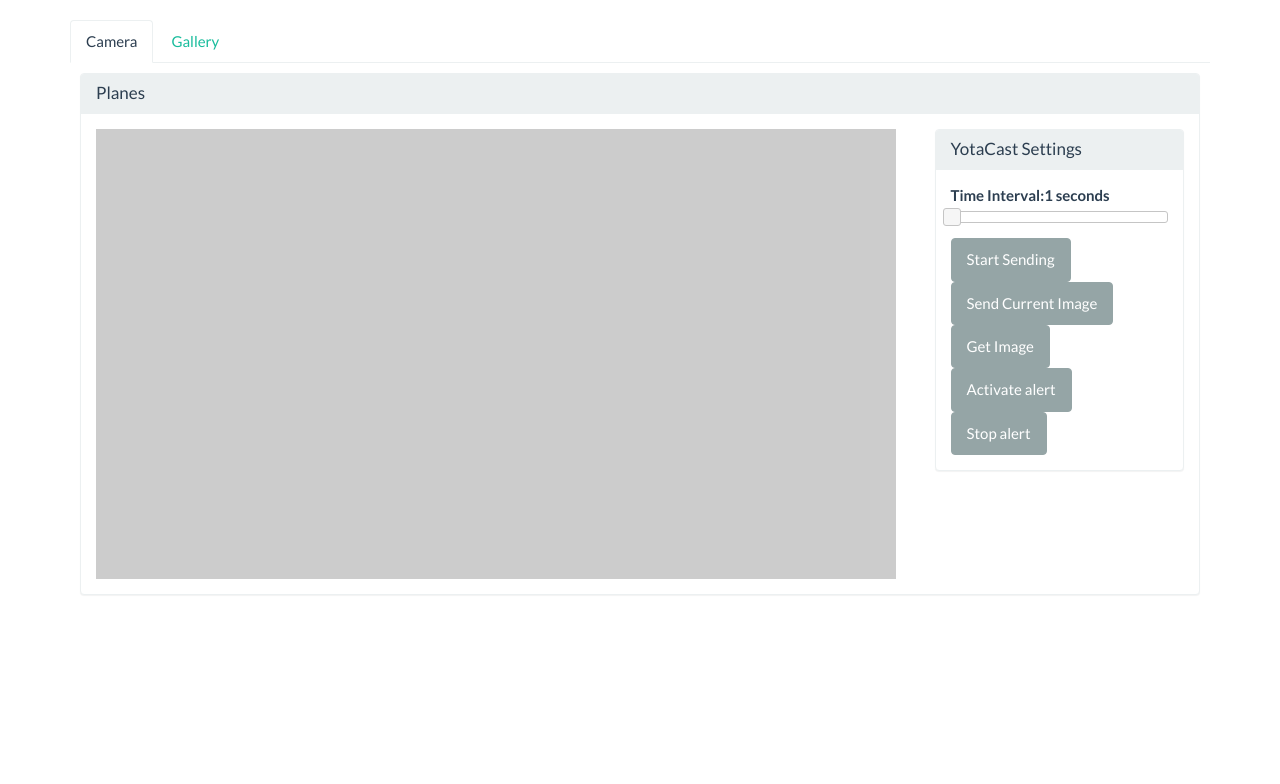
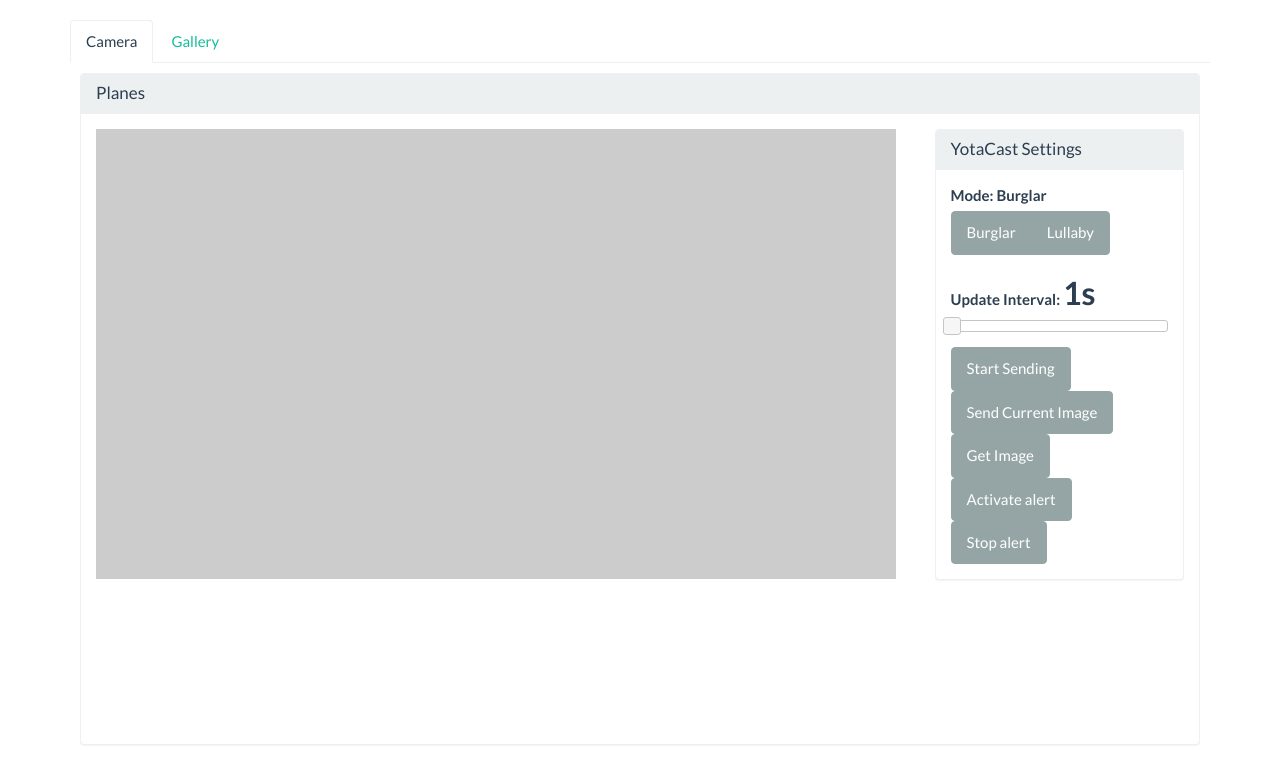
Before and after one commit to crainiarc/yotacast, a Flask app: page / in a window 1280 px wide. Shown: the top 784 px of the page. Run offline with Flask 2, Linux system fonts and the light colour scheme; a map, chart or similar area stays blank; some libraries are stand-ins or nearby versions.

Commit message:
Added lullaby mode

```diff
--- a/web/app/static/css/style.css
+++ b/web/app/static/css/style.css
@@ -2,29 +2,6 @@
   background-color: #ccc;
   height: 450px;
   width: 800px;
-}
-
-.hidden-canvas {
-  display: none;
-}
-
-.hidden-photo {
-  display: none;
-}
-
-.modal-dialog {
-  width: 1024px !important;
-}
-
-#video-modal .modal-body {
-  width: 970px;
-}
-
-.z-value {
-  height: 30px;
-  padding: 5px;
-  text-align: center;
-  width: 60px;
 }
 
 .tab-pane {
@@ -35,10 +12,6 @@
   padding-top: 20px;
 }
 
-.input-group-addon {
-  padding: 5px;
+.update-interval {
+  font-size: 32px;
 }
-
-.world-coordinates input {
-  width: 40px;
-}
--- a/web/app/static/js/main.js
+++ b/web/app/static/js/main.js
@@ -1,5 +1,11 @@
 angular.module('CameraApp', []).config(function ($interpolateProvider) {
   $interpolateProvider.startSymbol('[[').endSymbol(']]');
+}).filter('capitalize', function() {
+  return function(input, all) {
+    return (!!input) ? input.replace(/([^\W_]+[^\s-]*) */g, function (txt){
+      return txt.charAt(0).toUpperCase() + txt.substr(1).toLowerCase();
+    }) : '';
+  };
 });
 
 function CameraController ($scope, $http, $interval) {
@@ -10,6 +16,11 @@
   var photo = document.querySelector('.hidden-photo');
   var width = 970;
   var height = 0;
+  var modes = {
+    burglar: 'alarm',
+    lullaby: 'lullaby',
+  }
+  $scope.mode = 'burglar'; // Either 'burglar' or 'lullaby'
   var audio = new Audio('/static/sound/alarm.mp3');
   audio.loop = true;
 
@@ -32,9 +43,13 @@
     }
   });
 
+  $scope.changeMode = function (newMode) {
+    $scope.mode = newMode;
+    audio.src = '/static/sound/' + modes[newMode] + '.mp3';
+  };
 
   // Set up the camera
-  (function() {
+  (function () {
     navigator.getMedia = (navigator.getUserMedia || navigator.webkitGetUserMedia ||
       navigator.mozGetUserMedia || navigator.msGetUserMedia);
 
--- a/web/app/templates/index.html
+++ b/web/app/templates/index.html
@@ -51,7 +51,8 @@
                                         <div class="row">
                                             <div class="col-md-9">
                                                 <video class="video-container"></video>
-                                                <canvas class="hidden-canvas"></canvas>                                            </div>
+                                                <canvas class="hidden-canvas"></canvas>
+                                            </div>
                                             <div class="col-md-3">
                                                 <div class="panel panel-default">
                                                     <div class="panel-heading">
@@ -59,7 +60,18 @@
                                                     </div>
                                                     <div class="panel-body">
                                                         <div class="form-group">
-                                                            <label class="control-label">Time Interval: <span style="float: right;"><span ng-bind="timeoutInterval"></span> seconds</span></label>
+                                                            <div>
+                                                                <label class="control-label">Mode: [[ mode | capitalize ]]</label>
+                                                            </div>
+                                                            <div class="btn-group" role="group">
+                                                                <button type="button" class="btn btn-default" ng-click="changeMode('burglar')">Burglar</button>
+                                                                <button type="button" class="btn btn-default" ng-click="changeMode('lullaby')">Lullaby</button>
+                                                            </div>
+                                                        </div>
+                                                        <div class="form-group">
+                                                            <label class="control-label">
+                                                                Update Interval: <span class="update-interval"> [[ timeoutInterval ]]s</span>
+                                                            </label>
                                                             <div class="input-group">
 
                                                             </div>
```
Also changed, not shown: 1 other file.
